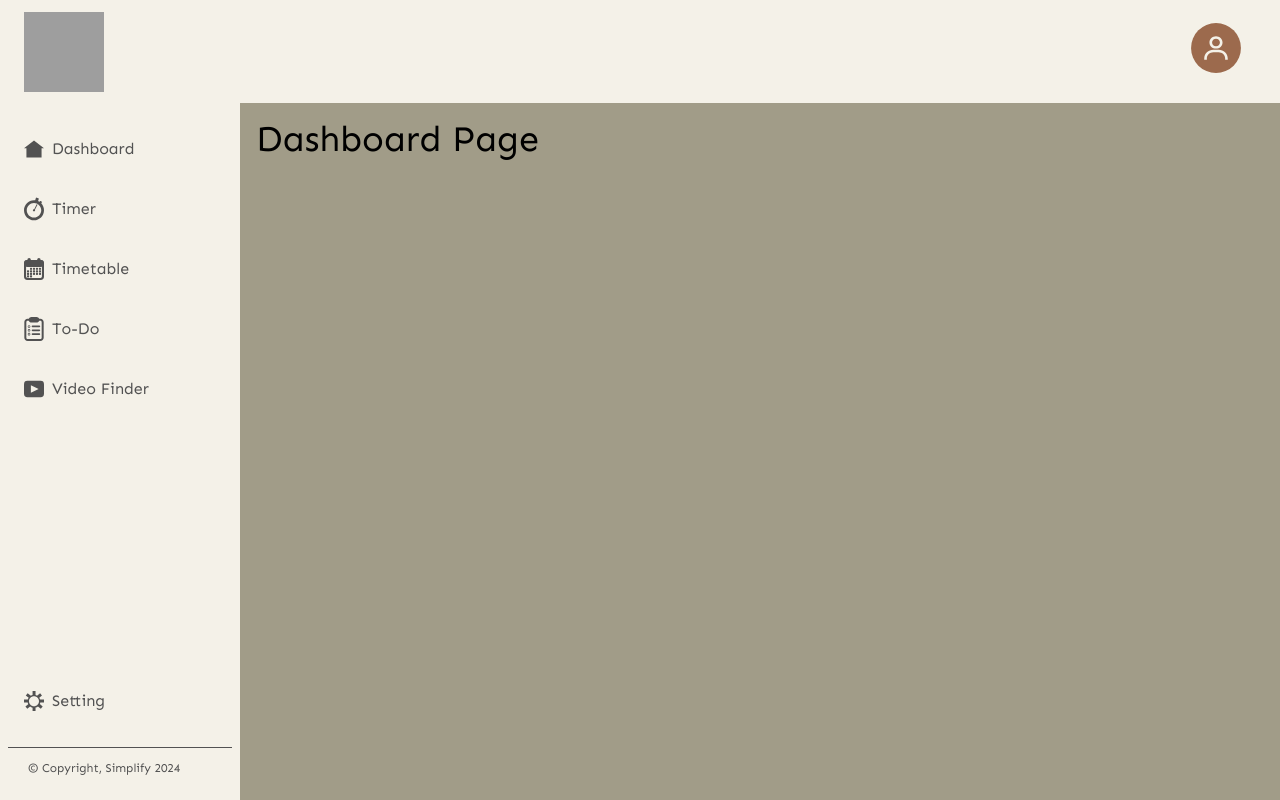
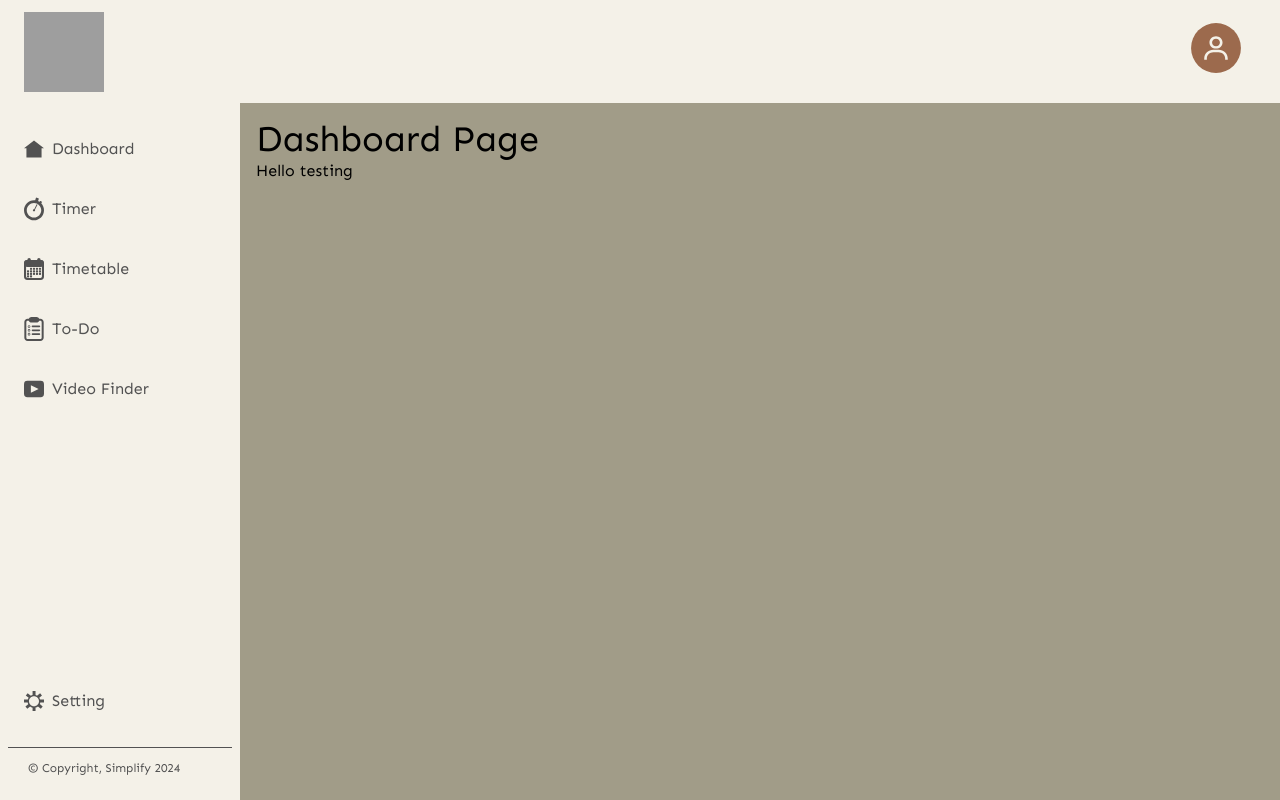
Before and after one commit to UTSprogrammers/simplify-project, a Flask app: page /dashboard in a window 1280 px wide. Run offline with Flask 3, Linux system fonts and the light colour scheme; style sheets or scripts are compiled from the project's sources; grey boxes are pictures that could not be loaded.

Commit message:
Add text - home.html
added hello testing in home.html

```diff
--- a/templates/dashboard/home.html
+++ b/templates/dashboard/home.html
@@ -6,4 +6,6 @@ Dashboard | Simplify
 
 {% block content %}
     <h1 class='text-4xl'>Dashboard Page</h1>
+
+    <p>Hello testing</p>
 {% endblock content %}
```
